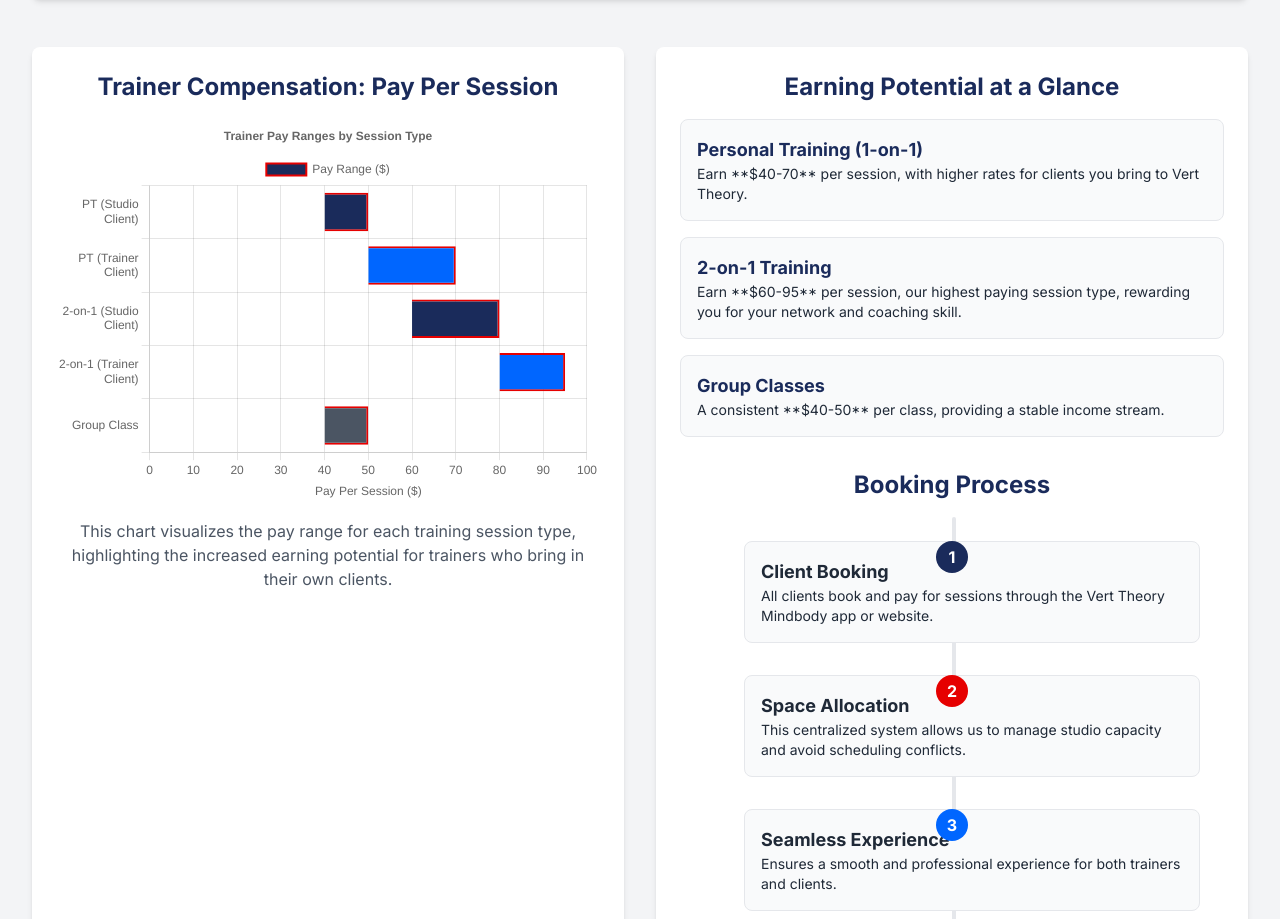
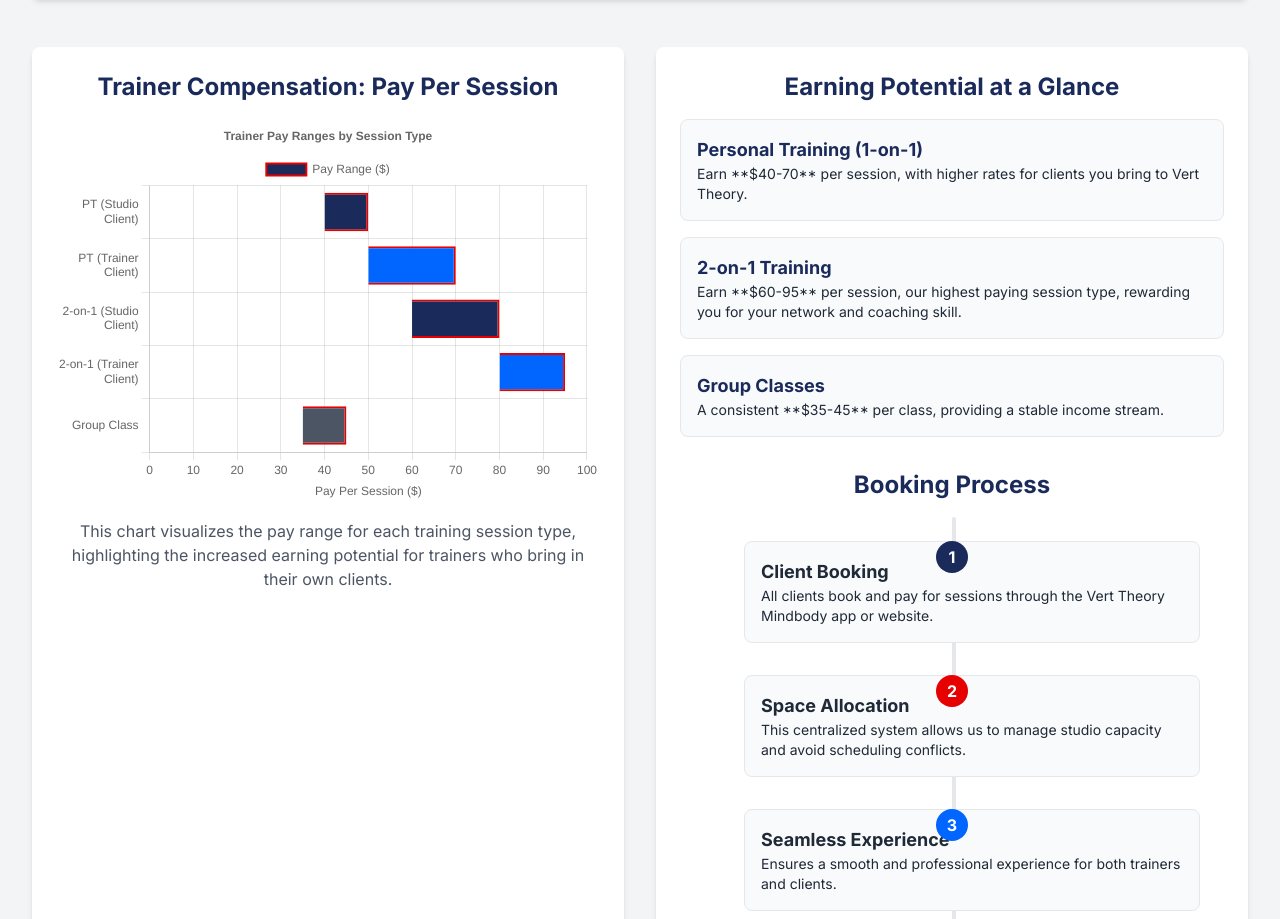
Before and after one commit to verttheory/personalTrainingRates, a plain HTML site: page index.html in a window 1280 px wide. Shown: the part 1561-2480 px from the top of the page. Drawn offline with nearby package versions, Linux system fonts and the light colour scheme.

Commit message:
Update index.html

```diff
--- a/index.html
+++ b/index.html
@@ -84,7 +84,7 @@
                     </div>
                     <div class="bg-gray-50 p-4 rounded-lg border border-gray-200">
                         <h4 class="font-bold text-lg text-[#1A2B5B]">Group Classes</h4>
-                        <p class="text-sm">A consistent **$40-50** per class, providing a stable income stream.</p>
+                        <p class="text-sm">A consistent **$35-45** per class, providing a stable income stream.</p>
                     </div>
                 </div>
                 <h3 class="text-2xl font-bold text-center text-[#1A2B5B] mb-4 mt-8">Booking Process</h3>
@@ -243,7 +243,7 @@
                         [50, 70],
                         [60, 80],
                         [80, 95],
-                        [40, 50]
+                        [35, 45]
                     ],
                     backgroundColor: [
                         colors.darkBlue,
```
